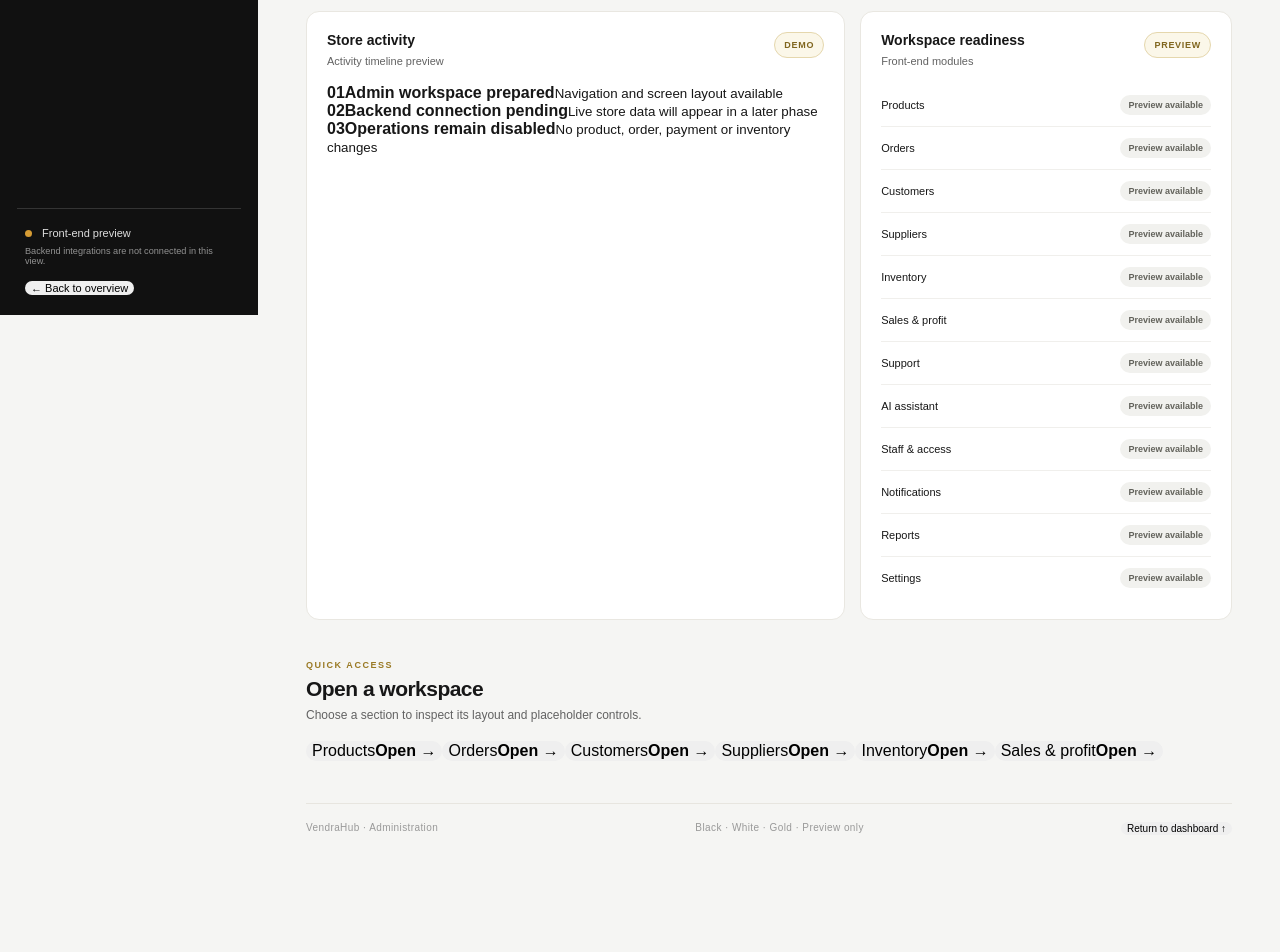
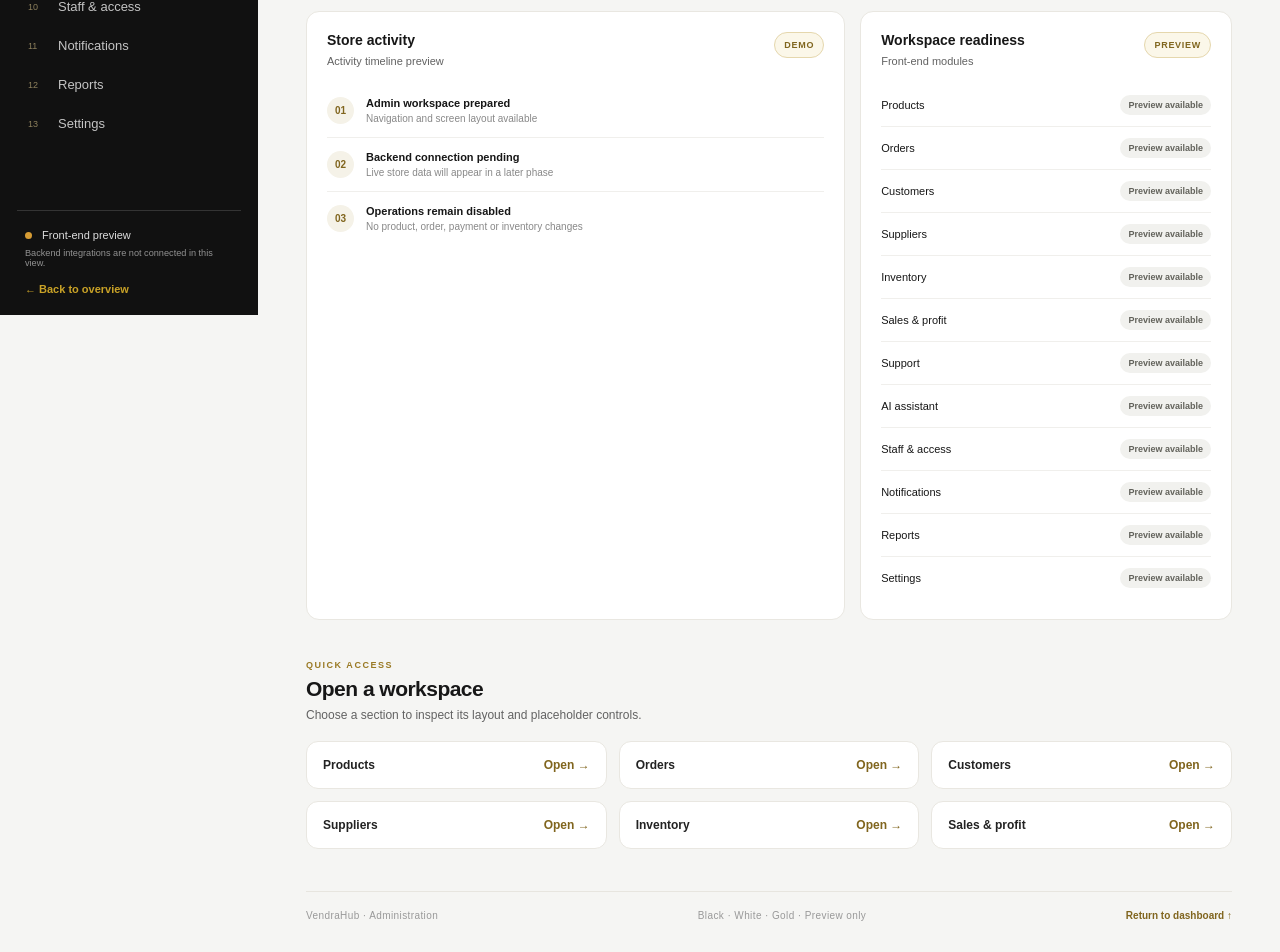
Before and after one commit to Vendrahub-1/VendraHub, a Next.js app: page /admin in a window 1280 px wide. Shown: the part 485-1437 px from the top of the page. Before the commit the page ends 1370 px from the top, so only its background shows below. Built offline with nearby package versions, Linux system fonts and the light colour scheme.

Commit message:
Style interactive VendraHub admin preview navigation and cards

```diff
--- a/app/globals.css
+++ b/app/globals.css
@@ -323,3 +323,193 @@ body {
     padding: 15px;
   }
 }
+
+
+/* Interactive front-end admin preview */
+.brand-button {
+  width: 100%;
+  border: 0;
+  color: inherit;
+  background: transparent;
+  text-align: left;
+  cursor: pointer;
+  font: inherit;
+}
+.brand-button:hover .brand-mark { transform: translateY(-1px); }
+.brand-mark { transition: transform .15s ease; }
+.admin-nav button {
+  width: 100%;
+  border: 0;
+  color: #c4c4c4;
+  background: transparent;
+  padding: 10px 11px;
+  display: flex;
+  align-items: center;
+  gap: 11px;
+  border-radius: 9px;
+  font-size: 13px;
+  text-align: left;
+  cursor: pointer;
+  transition: background .15s ease, color .15s ease;
+}
+.admin-nav button:hover,
+.admin-nav button.active {
+  background: #28251b;
+  color: #fff;
+}
+.admin-nav button.active { box-shadow: inset 3px 0 #c9a227; }
+.sidebar-bottom button {
+  display: inline-block;
+  padding: 0;
+  border: 0;
+  background: transparent;
+  color: #c9a227;
+  font: inherit;
+  font-weight: 700;
+  cursor: pointer;
+}
+.topbar-button {
+  border: 1px solid #ded4b7;
+  border-radius: 8px;
+  background: #fff;
+  color: #5b4a1b;
+  padding: 8px 11px;
+  font-size: 11px;
+  font-weight: 700;
+  cursor: pointer;
+}
+.preview-notice {
+  display: flex;
+  justify-content: space-between;
+  align-items: center;
+  gap: 12px;
+  padding: 12px 15px;
+  margin: 0 0 18px;
+  border: 1px solid #e5d7ad;
+  border-radius: 10px;
+  background: #fbf7e9;
+  color: #5b4a1b;
+  font-size: 12px;
+}
+.preview-notice button {
+  border: 0;
+  background: transparent;
+  color: inherit;
+  font-size: 20px;
+  cursor: pointer;
+}
+.quick-access-grid {
+  display: grid;
+  grid-template-columns: repeat(3, minmax(0, 1fr));
+  gap: 12px;
+}
+.quick-access-button {
+  display: flex;
+  align-items: center;
+  justify-content: space-between;
+  gap: 10px;
+  padding: 16px;
+  border: 1px solid #e9e7e1;
+  border-radius: 12px;
+  background: #fff;
+  color: #222;
+  text-align: left;
+  font-size: 12px;
+  font-weight: 700;
+  cursor: pointer;
+  transition: border-color .15s ease, transform .15s ease;
+}
+.quick-access-button:hover { border-color: #c9a227; transform: translateY(-1px); }
+.quick-access-button b { color: #80651e; white-space: nowrap; }
+.preview-card-grid {
+  display: grid;
+  grid-template-columns: repeat(2, minmax(0, 1fr));
+  gap: 14px;
+}
+.preview-card {
+  display: flex;
+  flex-direction: column;
+  align-items: flex-start;
+  min-height: 205px;
+}
+.preview-card-top {
+  width: 100%;
+  display: flex;
+  justify-content: space-between;
+  align-items: center;
+  margin-bottom: 16px;
+}
+.preview-icon { color: #b18a26; font-size: 22px; }
+.preview-status {
+  padding: 5px 8px;
+  border-radius: 999px;
+  background: #f5f2e8;
+  color: #80651e;
+  font-size: 9px;
+  font-weight: 800;
+  letter-spacing: .07em;
+}
+.preview-card h3 { margin-bottom: 8px; }
+.preview-card > p { font-size: 12px; }
+.preview-action {
+  margin-top: auto;
+  padding: 14px 0 0;
+  border: 0;
+  background: transparent;
+  color: #80651e;
+  font-size: 11px;
+  font-weight: 700;
+  cursor: pointer;
+}
+.preview-action span { margin-left: 5px; }
+.activity-placeholder { display: grid; gap: 0; }
+.activity-placeholder > div {
+  display: flex;
+  align-items: flex-start;
+  gap: 12px;
+  padding: 13px 0;
+  border-bottom: 1px solid #f0efec;
+}
+.activity-placeholder > div:last-child { border-bottom: 0; }
+.activity-placeholder b {
+  display: grid;
+  place-items: center;
+  width: 27px;
+  height: 27px;
+  flex: 0 0 27px;
+  border-radius: 50%;
+  background: #f5f2e8;
+  color: #80651e;
+  font-size: 10px;
+}
+.activity-placeholder span { display: grid; gap: 4px; }
+.activity-placeholder strong { font-size: 11px; }
+.activity-placeholder small { color: #888; font-size: 10px; }
+.supplier-links button {
+  padding: 0;
+  border: 0;
+  background: transparent;
+  color: #79601e;
+  font-size: 10px;
+  font-weight: 700;
+  cursor: pointer;
+}
+.admin-footer button {
+  padding: 0;
+  border: 0;
+  background: transparent;
+  color: #80651e;
+  font: inherit;
+  font-weight: 700;
+  cursor: pointer;
+}
+@media (max-width: 760px) {
+  .admin-nav button { width: auto; flex: 0 0 auto; white-space: nowrap; }
+  .admin-nav button.active { box-shadow: inset 0 -2px #c9a227; }
+  .quick-access-grid { grid-template-columns: repeat(2, minmax(0, 1fr)); }
+  .preview-card-grid { grid-template-columns: minmax(0, 1fr); }
+}
+@media (max-width: 430px) {
+  .topbar-button { padding: 7px 8px; font-size: 10px; }
+  .quick-access-grid { grid-template-columns: minmax(0, 1fr); }
+}
```
